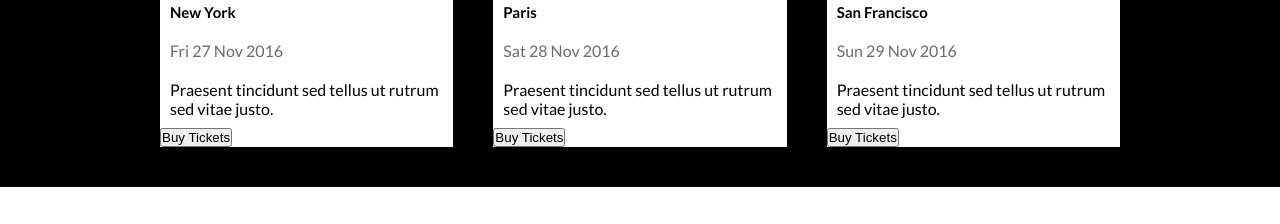
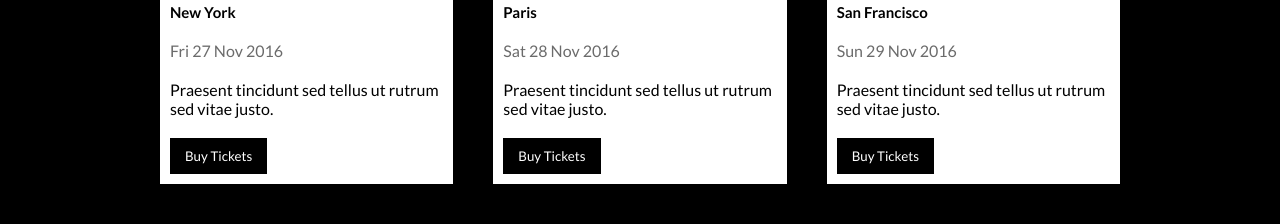
Before and after one commit to eminaltan/band-template, a React (Create React App) app in the folder band-template/: page / in a window 1280 px wide. Shown: the part 2120-2344 px from the top of the page. Built offline with nearby package versions, Linux system fonts and the light colour scheme.

Commit message:
<Button/> component added

```diff
--- a/band-template/src/components/Main.jsx
+++ b/band-template/src/components/Main.jsx
@@ -1,3 +1,4 @@
+import Button from "./Button";
 import "./_main.scss";
 
 const PhotoArea = (props) => {
@@ -28,7 +29,10 @@
         <li>{props.date}</li>
         <li>{props.content}</li>
       </ul>
-      <button>Buy Tickets</button>
+      <Button
+        modifier={"buttons_standart"}
+        content={"Buy Tickets"}
+      />
     </div>
   );
 };
```
